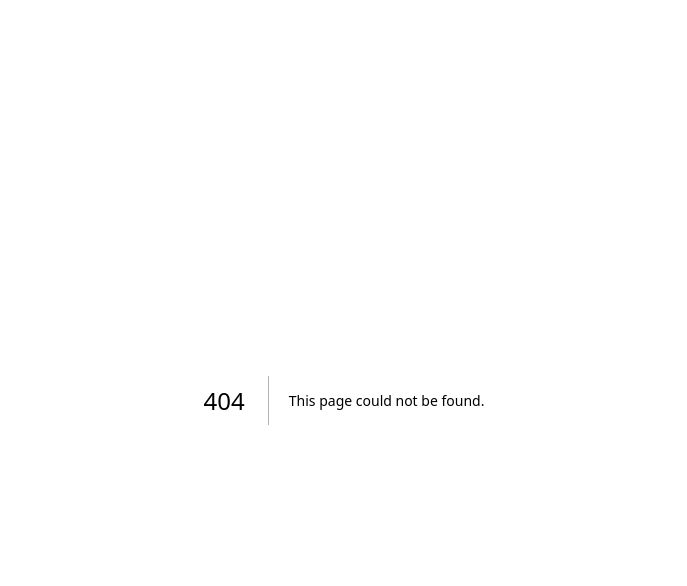
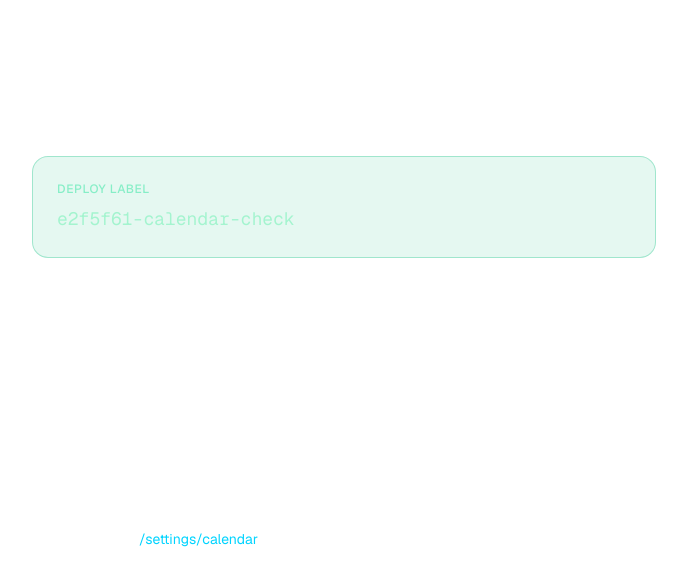
Before and after one commit to jacypoba/agentive01, a Next.js app: page /debug-deploy in a window 1280 px wide. Before the commit this address had no page. Shown: the top 586 px of the page, without its empty margins (296-983 px from the left). Built offline with nearby package versions, Linux system fonts and the light colour scheme.

Commit message:
Add /debug-deploy page to verify Vercel repo/branch deployment.

```diff
--- /dev/null
+++ b/src/app/debug-deploy/page.tsx
@@ -0,0 +1,72 @@
+import type { Metadata } from "next";
+
+export const metadata: Metadata = {
+  title: "Deploy debug — Agentive01",
+  robots: "noindex, nofollow",
+};
+
+const DEPLOY_LABEL = "e2f5f61-calendar-check";
+
+const ROUTES = [
+  "/",
+  "/login",
+  "/signup",
+  "/dashboard",
+  "/leads",
+  "/visits",
+  "/properties",
+  "/settings",
+  "/settings/calendar",
+  "/debug-deploy",
+  "/api/integrations/google/connect",
+  "/api/integrations/google/callback",
+  "/api/webhooks/evolution",
+];
+
+export default function DebugDeployPage() {
+  return (
+    <main className="mx-auto max-w-2xl px-6 py-16">
+      <h1 className="text-2xl font-semibold text-white">Deploy debug</h1>
+      <p className="mt-2 text-sm text-white/50">
+        Temporary page to verify which repo/branch/commit Vercel is serving.
+      </p>
+
+      <section className="mt-8 rounded-2xl border border-emerald-500/30 bg-emerald-500/10 p-6">
+        <p className="text-xs font-medium uppercase tracking-wider text-emerald-300/70">
+          Deploy label
+        </p>
+        <p className="mt-2 font-mono text-lg text-emerald-200">{DEPLOY_LABEL}</p>
+      </section>
+
+      <section className="mt-6 rounded-2xl border border-white/10 bg-white/[0.02] p-6">
+        <p className="text-xs font-medium uppercase tracking-wider text-white/40">
+          Git (expected)
+        </p>
+        <ul className="mt-3 space-y-2 font-mono text-sm text-white/70">
+          <li>remote: https://github.com/jacypoba/agentive01.git</li>
+          <li>branch: main</li>
+          <li>commit: e2f5f611a71b92de2b28ab6581867ba668809547</li>
+        </ul>
+      </section>
+
+      <section className="mt-6 rounded-2xl border border-white/10 bg-white/[0.02] p-6">
+        <p className="text-xs font-medium uppercase tracking-wider text-white/40">
+          Routes note
+        </p>
+        <p className="mt-2 text-sm text-white/60">
+          If you see this page, Vercel deployed this repo after the debug commit.
+          Calendar settings should be at{" "}
+          <a href="/settings/calendar" className="text-[#00D4FF] hover:underline">
+            /settings/calendar
+          </a>
+          .
+        </p>
+        <ul className="mt-4 space-y-1 font-mono text-xs text-white/45">
+          {ROUTES.map((route) => (
+            <li key={route}>{route}</li>
+          ))}
+        </ul>
+      </section>
+    </main>
+  );
+}
```
